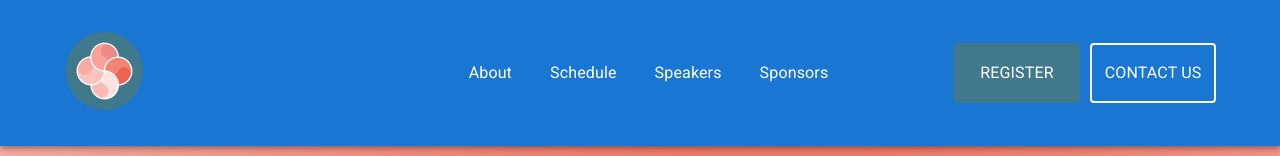
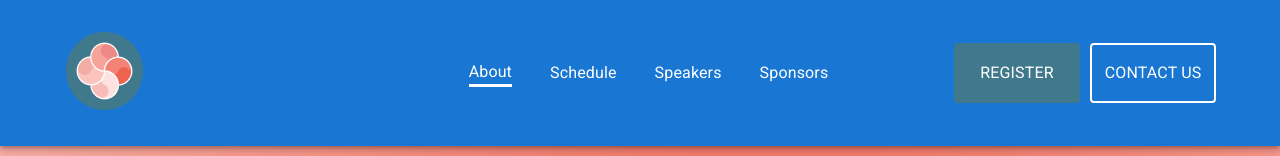
Before and after one commit to ReflectionsProjections/rp2022, a Next.js app: page /about in a window 1280 px wide. Shown: the top 156 px of the page. Built offline with nearby package versions, Linux system fonts and the light colour scheme.

Commit message:
fixed header

```diff
--- a/components/ui/Header.js
+++ b/components/ui/Header.js
@@ -1,7 +1,7 @@
 import MenuIcon from '@mui/icons-material/Menu';
 import { AppBar, Box, Button, ClickAwayListener, Container, IconButton, Menu, MenuItem, Toolbar, Typography } from '@mui/material';
 import Link from 'next/link';
-import React, { useState } from 'react';
+import React, { useState, useEffect } from 'react';
 import { useStyles } from './HeaderStyles.js';
 
 export default function Header({ isHero }) {
@@ -38,6 +38,14 @@ export default function Header({ isHero }) {
         setNeedsMenu(null);
     };
 
+    const [currentPage, setCurrentPage] = useState("")
+
+    useEffect(() =>{
+        var curPage = window.location.href.substring(window.location.href.lastIndexOf('/') + 1);
+        console.log(curPage);
+        setCurrentPage(curPage);
+    }, [])
+
     return (
         <>
             <AppBar className={isHero ? classes.hero : classes.header}>
@@ -55,7 +63,7 @@ export default function Header({ isHero }) {
                         <Box className={classes.pages}>
                             {pagesData.map(({ label, href }) => (
                                 <Link key={label} href={href} passHref>
-                                    <a rel="noreferrer" className={classes.page}>
+                                    <a rel="noreferrer" className={currentPage === label.toLowerCase() ? classes.activePage : classes.page}>
                                         <Typography>
                                             {label}
                                         </Typography>
--- a/components/ui/HeaderStyles.js
+++ b/components/ui/HeaderStyles.js
@@ -130,6 +130,34 @@ const useStyles = makeStyles({
         }
     },
 
+    activePage: {
+        textDecoration: 'none',
+        borderBottom: "3px solid",
+        cursor: 'pointer',
+        color: 'white',
+        marginLeft: '38px',
+        fontFamily: 'Roboto',
+        fontStyle: 'normal',
+        fontWeight: 700,
+        fontSize: '16px',
+
+        '&:hover, &:visited, &:focus, &:active': {
+            textDecoration: 'none',
+            borderBottom: "3px solid",
+            cursor: 'pointer',
+            color: 'white',
+            marginLeft: '38px',
+            fontFamily: 'Roboto',
+            fontStyle: 'normal',
+            fontWeight: 700,
+            fontSize: '16px',
+
+            ['@media (max-width: 1000px)']: {
+                display: 'none',
+            }
+        }
+    },
+
     navButtons: {
         display: 'flex',
         alignItems: 'center',
--- a/public/data/rp2022.json
+++ b/public/data/rp2022.json
@@ -296,7 +296,7 @@
                 {
                     "eventID": "d2e6",
                     "type": "",
-                    "title": "Dinner",
+                    "title": "Dinner: Chipotle",
                     "description": "",
                     "startDate": "09-27-2022 19:00",
                     "endDate": "09-27-2022 20:00",
@@ -367,8 +367,8 @@
                     "type": "corporate",
                     "title": "Visa",
                     "description": "Social Event",
-                    "startDate": "09-28-2022 19:00",
-                    "endDate": "09-28-2022 20:00",
+                    "startDate": "09-28-2022 18:00",
+                    "endDate": "09-28-2022 19:00",
                     "location": "Siebel 2405"
                 },
                 {
```
